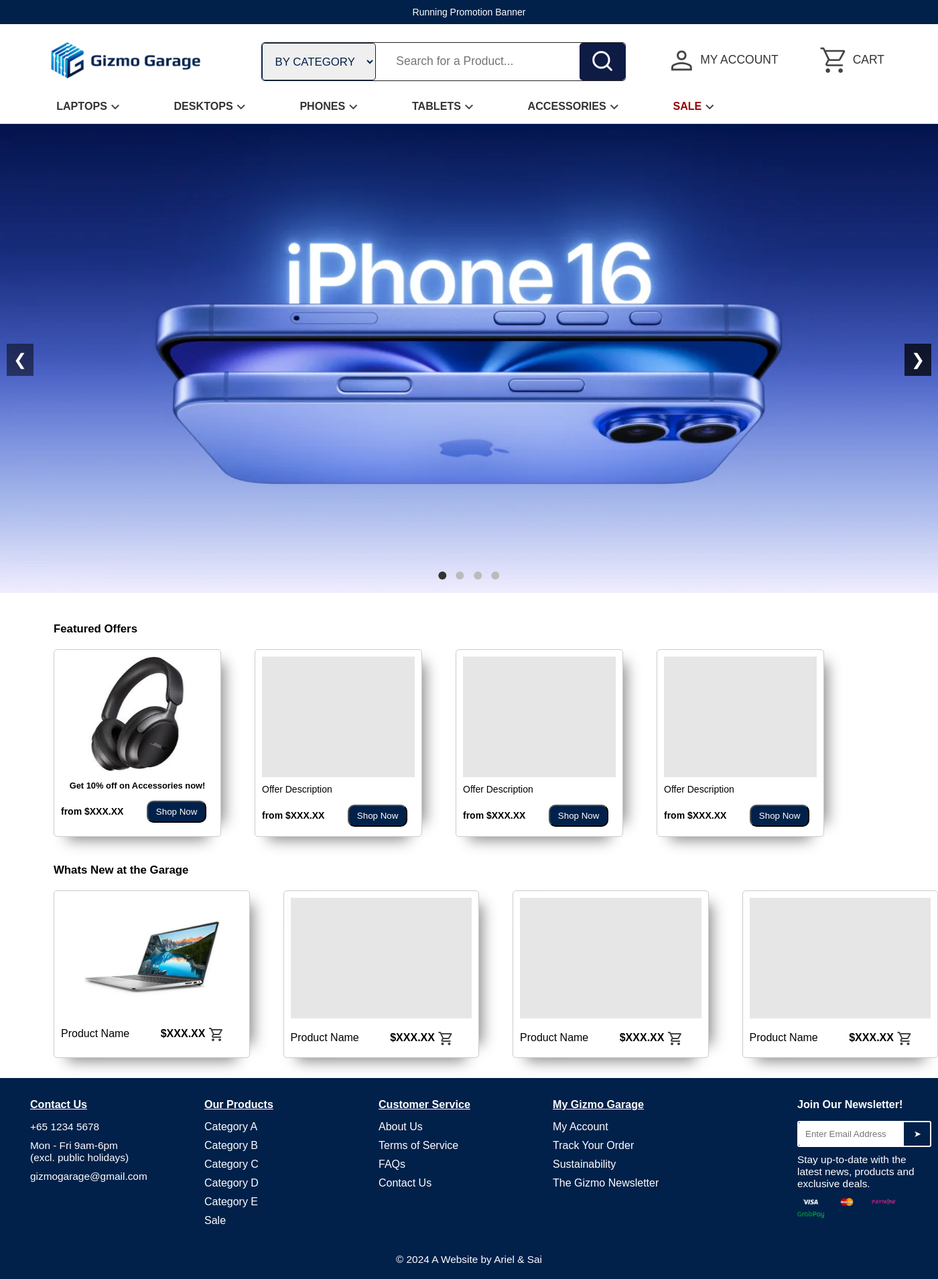
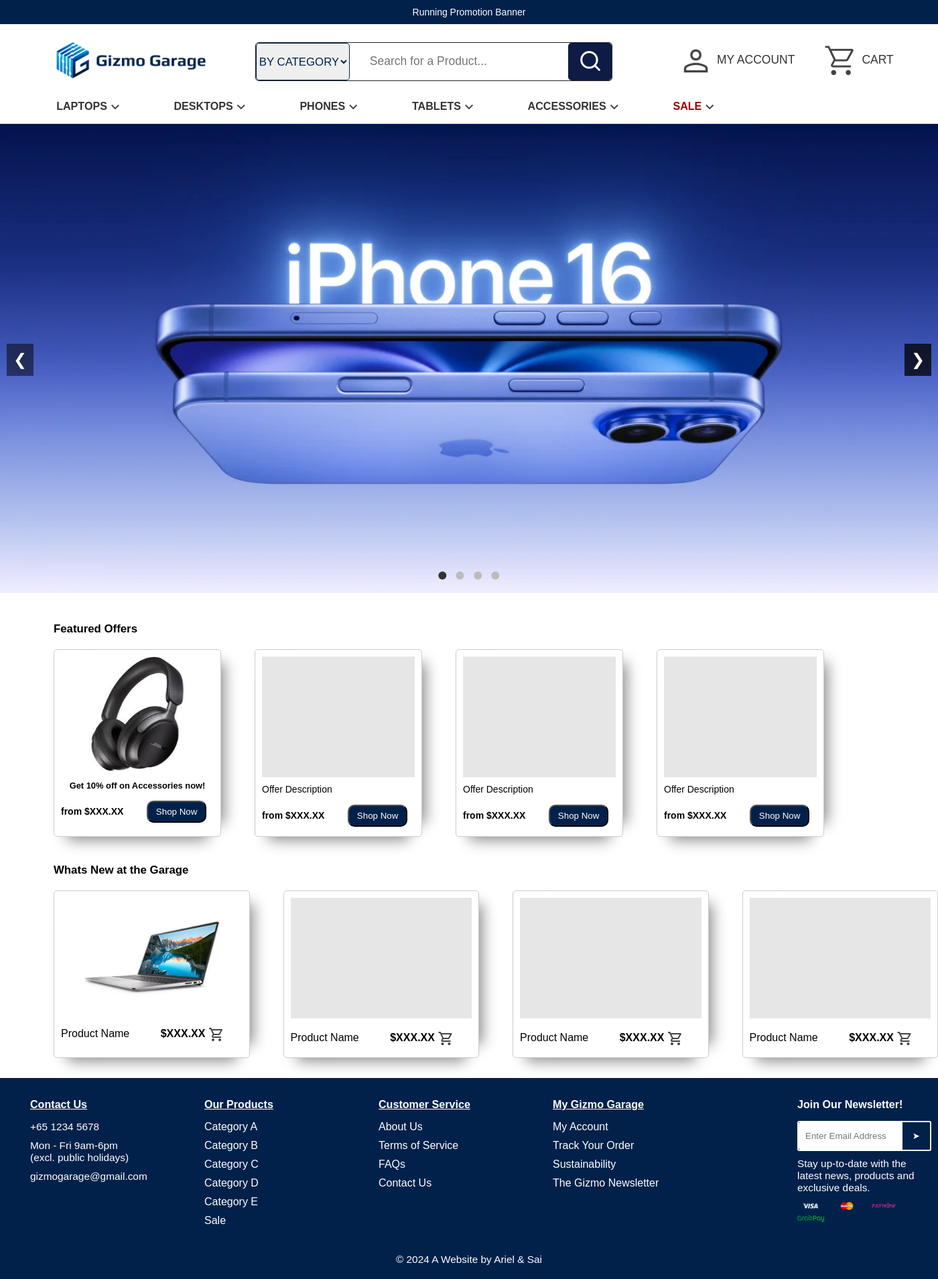
Before and after one commit to Sai25234/Gizmo-Garage-IE4727, a PHP site: page /index.html in a window 1400 px wide. Shown: the whole page at 67% size. Run offline with PHP 8.4, Linux system fonts and the light colour scheme.

Commit message:
fixed header

```diff
--- a/css/main.css
+++ b/css/main.css
@@ -27,36 +27,36 @@ header {
   display: flex;
   justify-content: space-between;
   align-items: center;
-  padding: 20px 20px;
+  padding: 2vw 2vw;
   background-color: white;
   width: 100%;
   height: 8vw;
 }
 
 .logo img {
-  margin-left: 4vw;
   height: 4vw;
   aspect-ratio: 4;
 }
 .logo{
-  width: 25%;
+  width: 20%;
+  margin-left: 4vw;
 }
 
 .search-bar {
   display: flex;
   align-items: center;
   flex: 1;
-  margin: 0 30px;
+  margin: 0 2vw;
   border: 1px solid #222;
   border-radius: 5px;
   width: 42%;
-  max-width: 60%;
+  max-width: 48%;
 }
 
 .search-bar select {
   margin-left: 0px;
   height: 4vw;
-  width: 40%;
+  width: 35%;
   font-size: 1.2vw;
   font-weight: 500;
   text-align: center;
@@ -66,7 +66,7 @@ header {
 }
 
 .search-bar input {
-  width: 70%;
+  width: 80%;
   height: 4vw;
   align-items: center;
   border: 0;
@@ -93,7 +93,8 @@ header {
 .account-cart {
   display: flex;
   align-items: center;
-  padding: 0 30px;
+  padding-left: 5vw;
+  width: 32%;
 }
 
 .account-cart a {
@@ -104,7 +105,7 @@ header {
 }
 
 .account-cart .material-symbols-outlined{
-  font-size: 3.3vw;
+  font-size: 3.8vw;
   font-variation-settings:
   'FILL' 0,
   'wght' 400,
@@ -114,15 +115,15 @@ header {
 
 
 .account-link {
-  width: max-content;
-  height: 50px;
-  margin-right: 60px;
+  width: fit-content;
+  height: 4vw;
+  margin-right: 3vw;
+  vertical-align: middle;
 }
 
 .cart-link {
   width: max-content;
-  height: 50px;
-  margin-right: 30px;
+  height: 4vw;
   vertical-align: middle;
 }
 
@@ -330,7 +331,7 @@ footer {
   border: none;
   border-radius: 3px 0 0 3px;
   background-color: white;
-  width: 80%;
+  width: 86%;
 }
 
 .newsletter-form button {
@@ -340,7 +341,7 @@ footer {
   padding: 10px 15px;
   cursor: pointer;
   border-radius: 0 3px 3px 0;
-  width: 12%;
+  aspect-ratio: 1;
 }
 
 .payment-methods img {
```
